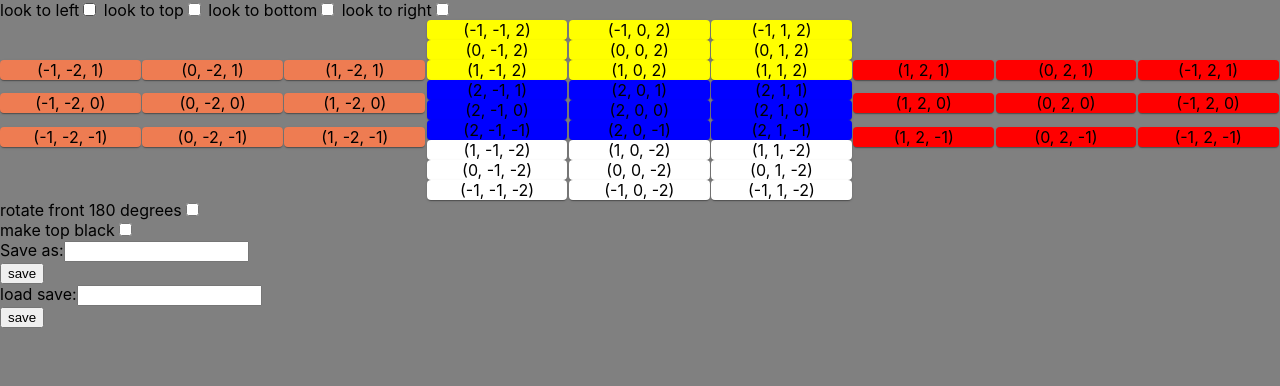
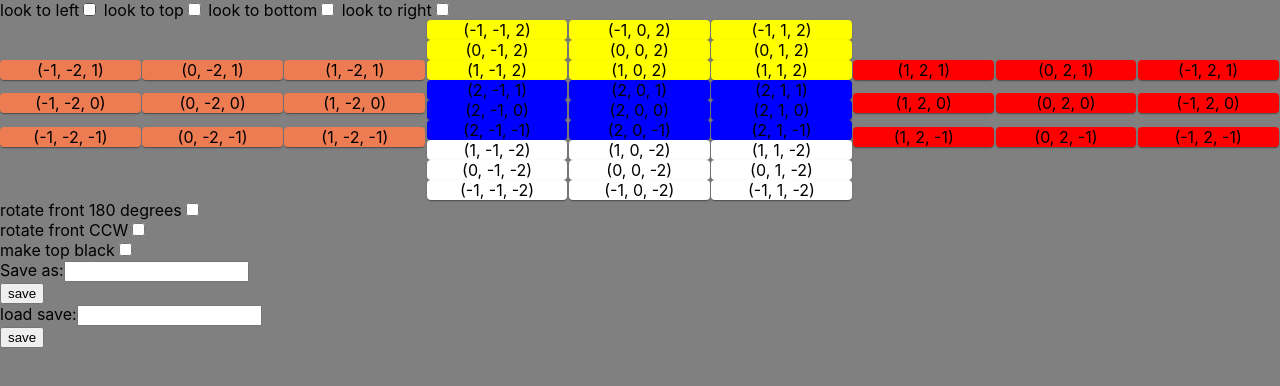
Before and after one commit to TheAlexSannikov/rubiks, a React (Create React App) app: page / in a window 1280 px wide. Shown: the top 386 px of the page. Built offline with nearby package versions, Linux system fonts and the light colour scheme.

Commit message:
correct, but look-to-face don't update graphics

```diff
--- a/src/Cube.js
+++ b/src/Cube.js
@@ -135,7 +135,7 @@ class Cube extends React.Component {
 				throw new Error("frozenCoord does not have a valid case!");
 		}
 		const piece = { color: color, coordinates: coordinates };
-		cubeMap.set(coordinates, piece);
+		cubeMap.set(JSON.stringify(coordinates), piece);
 		return piece;
 	}
 
@@ -200,12 +200,24 @@ class Cube extends React.Component {
 		}
 		// matchignPieces is directly mapped to cube. matchingPiecesBeforeRotation has their colors before the rotation.
 		let matchingPieces = this.filterPieces(filter);
-		const matchingPiecesBeforeRotation = new Map(matchingPieces);
+
+		// shallow copy matchingPieces
+		let matchingPiecesBeforeRotation = new Map();
+
+		for (const pieceMap of matchingPieces) {
+			matchingPiecesBeforeRotation.set(
+				pieceMap[0],
+				JSON.parse(JSON.stringify(pieceMap[1]))
+			);
+		}
+
+		console.log("matchingPiecesBeforeRotation");
+		console.log(matchingPiecesBeforeRotation);
 
 		// console.log("this.state.cube before");
 		// console.log(this.state.cube);
-		// console.log("matchingPieces before");
-		// console.log(matchingPieces);
+		console.log("matchingPieces before");
+		console.log(matchingPieces);
 
 		// calculate new coordinates for each piece - ie which piece will be recolored
 		for (const pieceMap of matchingPiecesBeforeRotation) {
@@ -220,23 +232,20 @@ class Cube extends React.Component {
 				newPieceMatrix[i] = Math.round(newPieceMatrix[i]);
 
 			// update color
-			console.log("matchingPieces");
-			console.log(matchingPieces);
-			console.log(newPieceMatrix, pieceMap[1].color);
-
-			if (!matchingPieces.has(newPieceMatrix)) {
+			if (!matchingPieces.has(JSON.stringify(newPieceMatrix))) {
 				console.log(newPieceMatrix);
 				throw new Error(
 					"calculated coordinates are not in matchingPieces!"
 				);
 			}
 
-			let pieceToBeUpdated = matchingPieces.get(newPieceMatrix);
-			console.log(pieceToBeUpdated);
+			let pieceToBeUpdated = matchingPieces.get(
+				JSON.stringify(newPieceMatrix)
+			);
 			pieceToBeUpdated.color = pieceMap[1].color;
 
-			matchingPieces.set(newPieceMatrix, {
-				coordinates: newPieceMatrix,
+			matchingPieces.set(JSON.stringify(newPieceMatrix), {
+				// coordinates: newPieceMatrix, // should be the same
 				color: pieceMap[1].color,
 			});
 		}
@@ -249,20 +258,19 @@ class Cube extends React.Component {
 
 	// returns an array of pieces that satisfy the filter
 	filterPieces(filter) {
-		// let matchingPieces = [];
-		// filter out pieces that match the filter. Look through each face.
-		// TODO: may rework for efficient
-
 		const matchingPieces = new Map();
-
+		console.log("filter: cubeMap");
+		console.log(cubeMap);
 		[...cubeMap].filter(([k, v]) => {
 			for (let i = 0; i < 3; i++) {
-				if (!(k[i] >= filter.min[i] && k[i] <= filter.max[i])) return;
+				const keyObj = JSON.parse(k);
+				if (!(keyObj[i] >= filter.min[i] && keyObj[i] <= filter.max[i]))
+					return;
 			}
 			matchingPieces.set(k, v);
 		});
 
-		console.log("matchingPieces");
+		console.log("filter: matchingPieces");
 		console.log(matchingPieces);
 		return matchingPieces;
 	}
@@ -279,12 +287,12 @@ class Cube extends React.Component {
 
 	lookToTopFace() {
 		console.log("looking to top face");
-		this.rotateHelper(pieceFilter.all, axes.y, -0.5);
+		this.rotateHelper(pieceFilter.all, axes.y, +0.5);
 	}
 
 	lookToBottomFace() {
 		console.log("looking to bottom face");
-		this.rotateHelper(pieceFilter.all, axes.y, +0.5);
+		this.rotateHelper(pieceFilter.all, axes.y, -0.5);
 	}
 
 	rotateFrontCW(cube, directlyUpdateCube) {
@@ -334,21 +342,14 @@ class Cube extends React.Component {
 		}
 	}
 
+	rotateFrontCCW() {
+		console.log("rotate front CCW");
+		this.rotateHelper(pieceFilter.posX, axes.x, 0.5);
+	}
+
 	rotateFront180Deg(cube) {
 		console.log("rotate front 180 degrees");
 		this.rotateHelper(pieceFilter.posX, axes.x, 1);
-	}
-
-	rotateFrontCCW(cube, directlyUpdateCube) {
-		console.log("in cube.js. Rotate front CCW");
-		let newCube = this.rotateFront180Deg(cube);
-		newCube = this.rotateFrontCW(newCube);
-		if (directlyUpdateCube) {
-			console.log(newCube);
-			this.setState({ faces: newCube });
-		} else {
-			return newCube;
-		}
 	}
 
 	getTopControls() {
@@ -411,6 +412,21 @@ class Cube extends React.Component {
 									faces: this.rotateFront180Deg(
 										this.state.cube
 									),
+								});
+							}}
+						/>
+					</label>
+				</div>
+				<div className="controls controls-bottom">
+					<label>
+						{" "}
+						rotate front CCW
+						<input
+							type="checkbox"
+							className="checkbox"
+							onChange={() => {
+								this.setState({
+									faces: this.rotateFrontCCW(),
 								});
 							}}
 						/>
```
